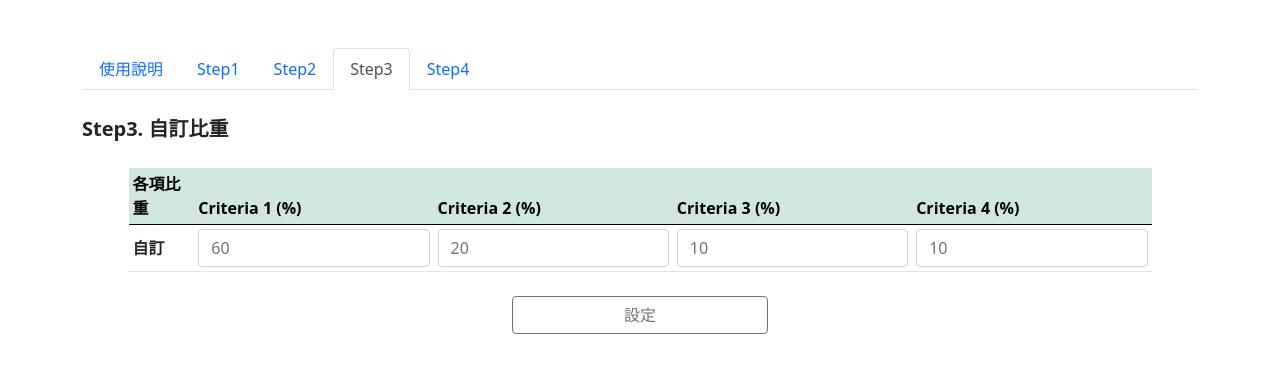
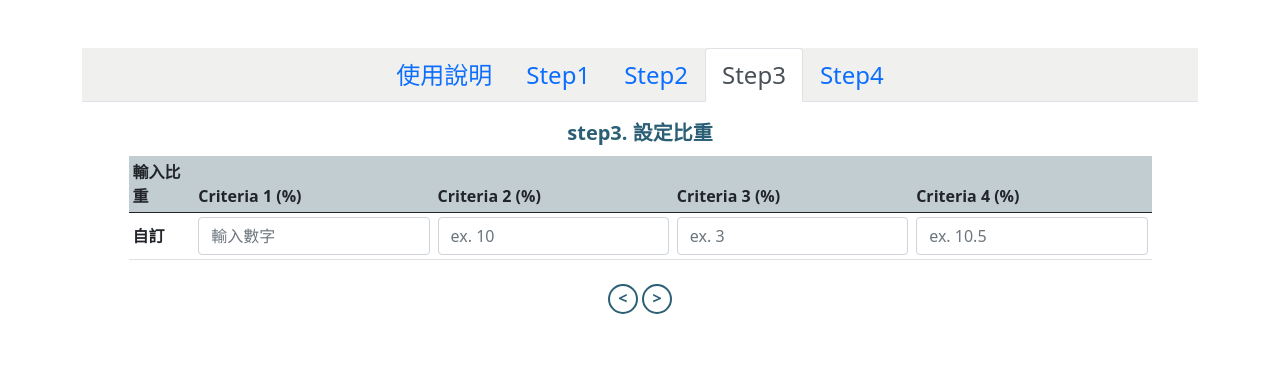
Before and after one commit to yao1222/Django, a Django app: template templates/index.html in a window 1280 px wide, after a click on "Step3". Shown: the part 56-429 px from the top of the page. Run offline with Django 3.2, Linux system fonts and the light colour scheme; the template is opened without the code that fills it: most values are stand-ins (such as "Sample title", 1, 10 or a date in 2020); some libraries are stand-ins or nearby versions.

Commit message:
Add files via upload

```diff
--- a/templates/index.html
+++ b/templates/index.html
@@ -1,5 +1,5 @@
 <!DOCTYPE html>
-<html lang="en">
+<html lang="zh">
 
 <head>
   <meta charset="UTF-8">
@@ -13,24 +13,32 @@
   {% load static %}
   <link rel="stylesheet" type="text/css" href="{% static 'style.css' %}">
 
+  <script src="https://code.jquery.com/jquery-1.12.4.js"></script>
+  <script src="https://code.jquery.com/ui/1.12.1/jquery-ui.js"></script>
+  <script>
+    $(function () {
+      $("#tabs").tabs();
+    });
+  </script>
   <title>TOPSIS Demo</title>
 </head>
 
 <body>
-  <!-- As a link -->
+  <!-- Nav Bar -->
   <nav class="navbar navbar-dark bg-dark">
     <div class="container-fluid">
       <a class="navbar-brand" href="{{index}}">TOPSIS Demo</a>
     </div>
   </nav>
 
+  <!-- Content Form Start -->
   <div class="container">
     <form action="result" method="POST" enctype="multipart/form-data">
       {% csrf_token %}
 
-      <!--新的樣板-->
-
-      <div class="nav nav-tabs mt-5" id="nav-tab" role="tablist">
+      <!-- TAB Btn Start-->
+      <div class="nav nav-tabs mt-5 justify-content-center fs-4 fw-bold" id="nav-tab" role="tablist"
+        style="background-color: #bdc0ba3a;">
         <button class="nav-link active" id="nav-info-tab" data-bs-toggle="tab" data-bs-target="#nav-info" type="button"
           role="tab" aria-controls="nav-info" aria-selected="true">使用說明</button>
         <button class="nav-link" id="nav-step1-tab" data-bs-toggle="tab" data-bs-target="#nav-step1" type="button"
@@ -42,33 +50,38 @@
         <button class="nav-link" id="nav-step4-tab" data-bs-toggle="tab" data-bs-target="#nav-step4" type="button"
           role="tab" aria-controls="nav-step4" aria-selected="false">Step4</button>
       </div>
+      <!-- TAB Btn End-->
 
+      <!-- TAB Content Start-->
       <div class="tab-content" id="nav-tabContent">
+        <!-- TAB Info Start-->
         <div class="tab-pane fade show active" id="nav-info" role="tabpanel" aria-labelledby="nav-info-tab">
-          <p class="mt-5 fs-5 fw-bold" 5>使用說明</p>
-          <p>目的:</p>
-          <p>操作:</p>
+          <p class="mt-4 fs-6">TOPSIS (Technique for Order Preference by Similarity to an Ideal Solution)
+            是在有限方案中進行相對優劣的排序，提供最適合與最不適合的建議
+          </p>
+          <p class="fs-6 fw-bold">目的: 提供最適合與最不適合的建議</p>
+          <p class="fs-6 fw-bold">操作: 點選Step1</p>
         </div>
+        <!-- TAB Info End-->
 
+        <!-- TAB Step1 Start-->
         <div class="tab-pane fade" id="nav-step1" role="tabpanel" aria-labelledby="nav-step1-tab">
           <!-- File Input -->
-          <p class="mt-5 fs-5 fw-bold">Step1. 請選擇檔案(.csv)</p>
+          <p class="mt-3 fs-5 fw-bold text-center m-auto" style="color: #2b5f75;">step1 選擇檔案(.csv)</p>
           <div class="mb-2 col-11 d-grid gap-2 mx-auto">
-            <input class="form-control" type="file" name="data_source">
+            <input class="form-control" type="file" name="data_source" required>
           </div>
-          <div class="mb-3 gap-2 col-4 mx-auto">
-            <a href="#" class="btn-circle">&#060;</a>
-            <button type="button" class="button4" style="background-color:#2B5F75">確認檔案
-            </button>
+          <div class="mb-3 col-2 mx-auto text-center">
+            <a href="#nav-info" data-toggle="tab" class="btn-circle">&#060;</a>
             <a href="#" class="btn-circle">&#062;</a>
-
-            <!-- 此Btn希望可用來確認column長度 length(csv檔案[1:-1]) -->
           </div>
         </div>
+        <!-- TAB Step1 End-->
 
+        <!-- TAB Step2 Start-->
         <div class="tab-pane fade" id="nav-step2" role="tabpanel" aria-labelledby="nav-step2-tab">
           <!-- Selector -->
-          <p class="mt-4 fs-5 fw-bold">Step2. 選擇部材種類</p>
+          <p class="mt-3 fs-5 fw-bold text-center m-auto" style="color: #2b5f75;">step2 選擇部材種類</p>
           <div class="mb-3 col-11 d-grid gap-2 mx-auto">
             <select class="form-select" aria-label="Default select example">
               <option selected>選擇部材種類</option>
@@ -77,17 +90,23 @@
               <option value="3">自訂比重</option>
             </select>
           </div>
+          <div class="mb-3 col-2 mx-auto text-center">
+            <a href="#" class="btn-circle">&#060;</a>
+            <a href="#" class="btn-circle">&#062;</a>
+          </div>
         </div>
+        <!-- TAB Step2 End-->
 
+        <!-- TAB Step3 Start-->
         <div class="tab-pane fade" id="nav-step3" role="tabpanel" aria-labelledby="nav-step3-tab">
           <!-- 手動設定比重, get int/float-->
-          <p class="mt-4 fs-5 fw-bold">Step3. 自訂比重</p>
+          <p class="mt-3 fs-5 fw-bold text-center m-auto" style="color: #2b5f75;">step3. 設定比重</p>
           <div class="mb-3 col-11 d-grid gap-2 mx-auto">
             <table class="table table-hover table-sm align-middle">
               <div class="table-responsive">
-                <thead class="table-success">
+                <thead class="table" style="background-color: #627d8862;">
                   <tr>
-                    <th scope="col">各項比重</th>
+                    <th scope=" col">輸入比重</th>
                     <th scope="col">Criteria 1 (%)</th>
                     <th scope="col">Criteria 2 (%)</th>
                     <th scope="col">Criteria 3 (%)</th>
@@ -97,35 +116,41 @@
                 <tbody>
                   <tr>
                     <th scope="row">自訂</th>
-                    <td><input type="text" name="id_1" class="form-control" aria-label="Sizing example input"
-                        aria-describedby="inputGroup-sizing-sm" placeholder="60"></td>
-                    <td><input type="text" name="id_2" class="form-control" aria-label="Sizing example input"
-                        aria-describedby="inputGroup-sizing-sm" placeholder="20"></td>
-                    <td><input type="text" name="id_3" class="form-control" aria-label="Sizing example input"
-                        aria-describedby="inputGroup-sizing-sm" placeholder="10"></td>
-                    <td><input type="text" name="id_4" class="form-control" aria-label="Sizing example input"
-                        aria-describedby="inputGroup-sizing-sm" placeholder="10"></td>
-
-                    <!-- 此Btn希望可用來確認 length(輸入值) = length(csv檔案[1:-1]) -->
+                    <td><input type="text" id="weight_1" name="weight_1" class="form-control"
+                        aria-label="Sizing example input" aria-describedby="inputGroup-sizing-sm" placeholder="輸入數字"
+                        required></td>
+                    <td><input type="text" id="weight_2" name="weight_2" class="form-control"
+                        aria-label="Sizing example input" aria-describedby="inputGroup-sizing-sm" placeholder="ex. 10">
+                    </td>
+                    <td><input type="text" id="weight_3" name="weight_3" class="form-control"
+                        aria-label="Sizing example input" aria-describedby="inputGroup-sizing-sm" placeholder="ex. 3">
+                    </td>
+                    <td><input type="text" id="weight_4" name="weight_4" class="form-control"
+                        aria-label="Sizing example input" aria-describedby="inputGroup-sizing-sm"
+                        placeholder="ex. 10.5">
+                    </td>
                   </tr>
                 </tbody>
               </div>
             </table>
-            <div class="mb-3 d-grid gap-2 col-3 mx-auto">
-              <button class="btn btn-outline-secondary" type="button" id="button-addon2">設定</button>
+            <div class="mb-3 col-2 mx-auto text-center">
+              <a href="#" class="btn-circle">&#060;</a>
+              <a href="#" class="btn-circle">&#062;</a>
             </div>
           </div>
         </div>
+        <!-- TAB Step3 End-->
 
+        <!-- TAB Step4 Start-->
         <div class="tab-pane fade" id="nav-step4" role="tabpanel" aria-labelledby="nav-step4-tab">
           <!-- 寫入 1/0 (Bebifit/Cost),  value = 1 or 0 -->
-          <p class="mt-4 fs-5 fw-bold">Step4. 設定 Bebifit/Cost (1/0)</p>
+          <p class="mt-3 fs-5 fw-bold text-center m-auto" style="color: #2b5f75;">step4. 設定 Bebifit / Cost</p>
           <div class="mb-3 col-11 d-grid gap-2 mx-auto">
             <table class="table table-hover table-sm align-middle">
               <div class="table-responsive">
-                <thead class="table-success">
+                <thead class="table" style="background-color: #627d8862;">
                   <tr>
-                    <th scope="col">Benifit(1)/Cost(0)</th>
+                    <th scope="col">Benifit/Cost</th>
                     <th scope="col">Criteria 1</th>
                     <th scope="col">Criteria 2</th>
                     <th scope="col">Criteria 3</th>
@@ -134,33 +159,42 @@
                 </thead>
                 <tbody>
                   <tr>
-                    <th scope="row">Benifit=1<br>Cost=0</th>
-                    <td><select class="form-select form-select-sm" aria-label=".form-select-sm example" name="id_5">
+                    <th scope="row">分數越高越好=Benifit=1<br>分數越低越好=Cost=0<br>不使用此欄位=NA</th>
+                    <td><select class="form-select form-select-sm" aria-label=".form-select-sm example"
+                        name="criterion_1">
                         <option value="1">1</option>
                         <option value="0">0</option>
                       </select></td>
-                    <td><select class="form-select form-select-sm" aria-label=".form-select-sm example" name="id_6">
+                    <td><select class="form-select form-select-sm" aria-label=".form-select-sm example"
+                        name="criterion_2">
                         <option value="1">1</option>
                         <option value="0">0</option>
-                    <td><select class="form-select form-select-sm" aria-label=".form-select-sm example" name="id_7">
+                        <option value="NA">NA</option>
+                    <td><select class="form-select form-select-sm" aria-label=".form-select-sm example"
+                        name="criterion_3">
                         <option value="1">1</option>
                         <option value="0">0</option>
-                    <td><select class="form-select form-select-sm" aria-label=".form-select-sm example" name="id_8">
+                        <option value="NA">NA</option>
+                    <td><select class="form-select form-select-sm" aria-label=".form-select-sm example"
+                        name="criterion_4">
                         <option value="1">1</option>
                         <option value="0">0</option>
+                        <option value="NA">NA</option>
                   </tr>
                 </tbody>
               </div>
             </table>
           </div>
           <!-- Compute Btn -->
-          <div class="mb-3 d-grid gap-2 col-3 mx-auto">
-            <button type="submit" class="btn btn-outline-danger" value="calculate" name="submit">開始計算</button>
+          <div class="mb-3 col-2 mx-auto text-center">
+            <button type="submit" class="button4" value="calculate" name="submit"
+              style="background-color:#2B5F75">開始計算</button>
           </div>
+        </div>
+        <!-- TAB Step4 End-->
 
-        </div>
+        <!-- TAB Content Start-->
       </div>
-      <!--新樣板END-->
     </form>
   </div>
   <!-- Option 2: Separate Popper and Bootstrap JS -->
@@ -170,6 +204,7 @@
   <script src="https://cdn.jsdelivr.net/npm/bootstrap@5.0.0-beta2/dist/js/bootstrap.min.js"
     integrity="sha384-nsg8ua9HAw1y0W1btsyWgBklPnCUAFLuTMS2G72MMONqmOymq585AcH49TLBQObG" crossorigin="anonymous">
   </script>
+
 </body>
 
 </html>
```
Also changed, not shown: templates/error.html (added, +49 -0 lines), templates/result.html (+22 -18 lines).
